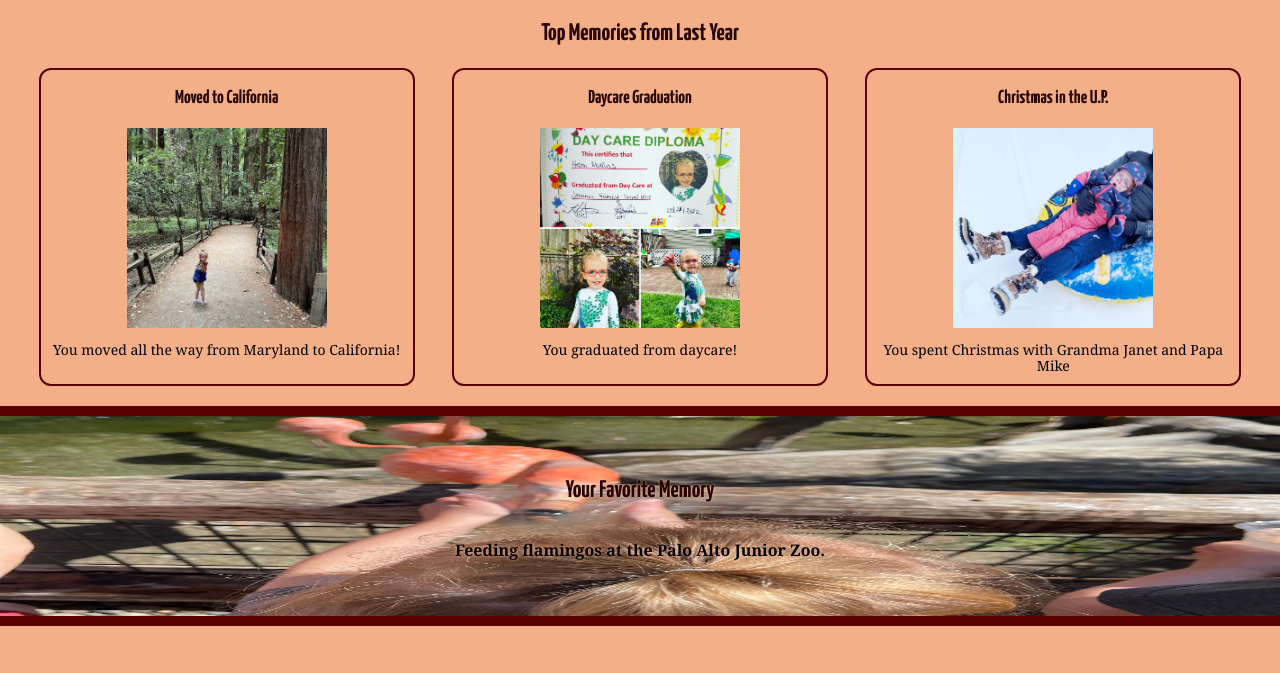
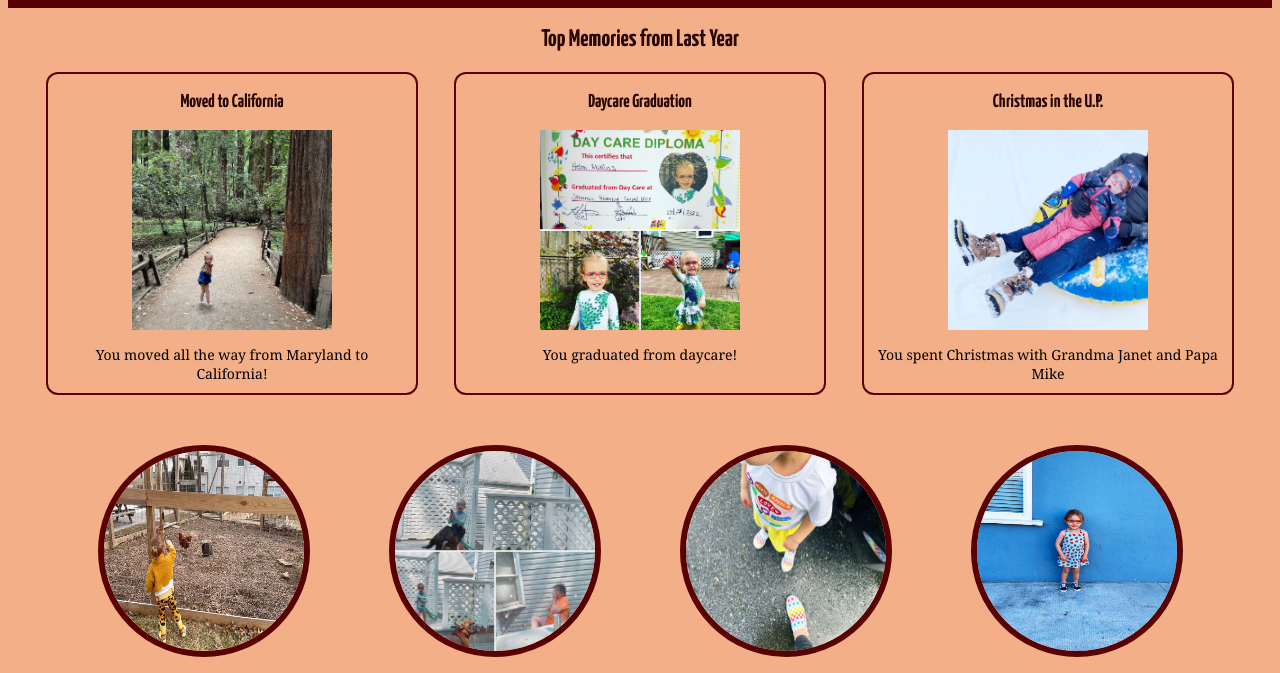
Before and after one commit to aeposten/helmi-birthday, a plain HTML site: page index.html in a window 1280 px wide. Shown: the part 250-923 px from the top of the page. Drawn offline with nearby package versions, Linux system fonts and the light colour scheme.

Commit message:
Update index.html

```diff
--- a/index.html
+++ b/index.html
@@ -1,13 +1,10 @@
 <!DOCTYPE html>
 <html>
   <head>
-    <link
-      rel="stylesheet"
-      href="https://cdnjs.cloudflare.com/ajax/libs/normalize/8.0.1/normalize.css"
-    />
     <link rel="stylesheet" href="styles.css" />
     <title>Helmi is 3!</title>
   </head>
+
   <body>
     <header id="hero">
       <h1 class="title">Happy Birthday Helmi!</h1>
@@ -49,15 +46,21 @@
       </card>
     </div>
 
-    <section id="helmi-fav">
-      <div id="fav-img">
+    <!-- Code for favorite memeory section in progress -->
+    <!-- <card id="helmi-fav">
+      <div class="flex-box">
         <h2 class="sub-heading">Your Favorite Memory</h2>
-
-        <p id="flamingo-caption">
+        <img src="images/helmi-flamingo.jpeg" id="fav-memory-img" />
+      </div>
+      <div class="flex-box" id="flamingo-caption">
+        <p>
           Feeding flamingos at the Palo Alto Junior Zoo.
         </p>
+        <p>
+          We spent the morning feeding flamingos in Palo Alto.
+        </p>
       </div>
-    </section>
+    </card> -->
     <section id="fav-images">
       <img
         src="images/helmi-chickens.jpeg"
```
